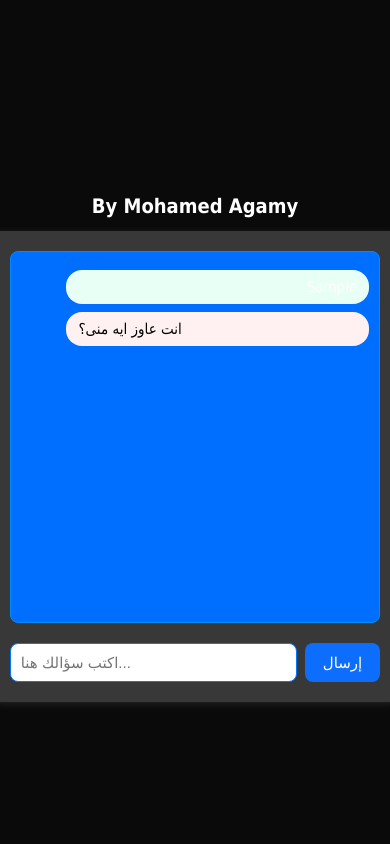
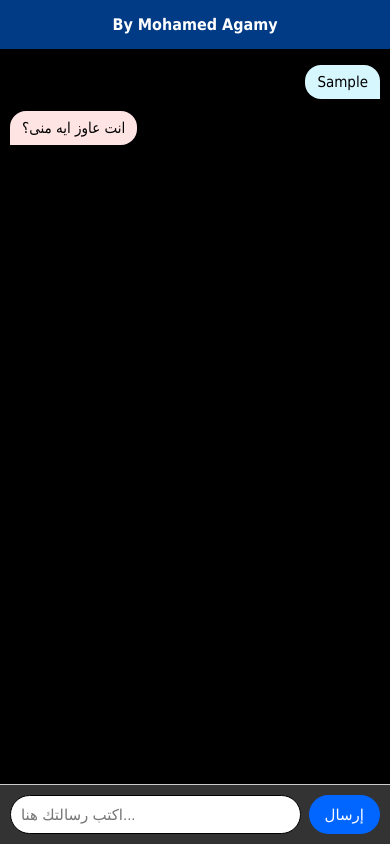
Before and after one commit to MG2009-pc/chat-bot, a plain HTML site: page index.html in a window 390 px wide. Both pictures are taken after typing "Sample" into the empty fields and a click on the button "إرسال". Drawn offline with Linux system fonts and the light colour scheme.

Commit message:
Add files via upload

```diff
--- a/index.html
+++ b/index.html
@@ -2,199 +2,105 @@
 <html lang="ar">
 <head>
   <meta charset="UTF-8">
-  <title>محادثة مع الشات بوت</title>
- <style>
-    body, html {
+  <title>محادثة واتساب</title>
+  <style>
+    body {
       margin: 0;
       padding: 0;
-      height: 100%;
+      height: 100vh;
+      display: flex;
+      justify-content: center;
+      align-items: center;
+      background: #0a0a0a;
+      font-family: Tahoma, Arial, sans-serif;
+    }
+    .chat-container {
+      background: #383838;
       width: 100%;
-      font-family: Arial, sans-serif;
-      background: #f0f0f0;
+      max-width: 480px;
+      height: 100vh;
       display: flex;
       flex-direction: column;
     }
-
-    /* صندوق المحادثة */
-    #chat-box {
+    .chat-header {
+      background: #013a85;
+      color: white;
+      padding: 15px;
+      text-align: center;
+      font-weight: bold;
+    }
+    .chat-box {
       flex: 1;
       overflow-y: auto;
-      padding: 15px;
-      background: #fff;
-    }
-
-    /* رسائل */
-    .msg {
-      margin: 8px 0;
       padding: 10px;
-      border-radius: 10px;
-      max-width: 75%;
-    }
-    .user {
-      background: #007bff;
-      color: #fff;
-      margin-left: auto;
-    }
-    .bot {
-      background: #e5e5e5;
-      margin-right: auto;
-    }
-
-    /* إدخال النص */
-    #input-box {
-      display: flex;
-      border-top: 1px solid #ccc;
-    }
-    #user-input {
-      flex: 1;
-      padding: 12px;
-      border: none;
-      outline: none;
-      font-size: 16px;
-    }
-    #send-btn {
-      padding: 12px 20px;
-      border: none;
-      background: #007bff;
-      color: #fff;
-      cursor: pointer;
-    }
-
-
-
-
-
-
-
-        /* ...existing code... */
-
-/* Responsive styles for mobile screens */
-@media (max-width: 600px) {
-  .chat-container {
-    width: 100vw !important;
-    min-width: 0;
-    max-width: 100vw;
-    padding: 8px;
-    border-radius: 0;
-    box-shadow: none;
-  }
-  .chat-box {
-    height: 60vw;
-    min-height: 200px;
-    font-size: 14px;
-    padding: 6px;
-  }
-  .message {
-    font-size: 14px;
-    padding: 7px 10px;
-    max-width: 95%;
-  }
-  input[type="text"], button {
-    font-size: 14px;
-    padding: 8px;
-  }
-  h1 {
-    font-size: 20px;
-  }
-  body {
-    align-items: flex-start;
-    padding-top: 10vw;
-    height: 100dvh;
-  }
-}
-    body {
-      background: #0a0a0a;
-      font-family: Tahoma, Arial, sans-serif;
-      display: flex;
-      justify-content: center;
-      align-items: center;
-      height: 100vh;
-    }
-    .chat-container {
-      background: #383838;
-      width: 400px;
-      max-width: 95vw;
-      border-radius: 10px;
-      box-shadow: 0 2px 8px rgba(255, 255, 255, 0.1);
-      padding: 20px;
+      background: #000000;
       display: flex;
       flex-direction: column;
-      gap: 10px;
-    }
-    .chat-box {
-      height: 350px;
-      overflow-y: auto;
-      border: 1px solid #008cff;
-      border-radius: 8px;
-      padding: 10px;
-      background: #006eff;
-      margin-bottom: 10px;
-      direction: rtl;
     }
     .message {
-      margin: 8px 0;
+      max-width: 75%;
       padding: 8px 12px;
+      margin: 6px 0;
       border-radius: 16px;
-      max-width: 80%;
-      word-break: break-word;
+      word-wrap: break-word;
       font-size: 15px;
     }
     .user {
-      background: #e7fff4;
+      background: #d7f7ff;
       align-self: flex-end;
-      text-align: right;
+      border-bottom-right-radius: 0;
     }
     .bot {
-      background: #fff1f1;
+      background: #ffe4e4;
       align-self: flex-start;
-      text-align: left;
+      border-bottom-left-radius: 0;
     }
     .input-row {
       display: flex;
-      gap: 8px;
+      padding: 10px;
+      background: #333333;
+      border-top: 1px solid #ccc;
     }
-    input[type="text"] {
+    .input-row input {
       flex: 1;
       padding: 10px;
-      border-radius: 8px;
-      border: 1px solid #0077ff;
+      border-radius: 20px;
+      border: 1px solid #000000;
+      outline: none;
       font-size: 15px;
     }
-    button {
-      padding: 10px 18px;
+    .input-row button {
+      margin-left: 8px;
+      padding: 10px 16px;
       border: none;
-      border-radius: 8px;
-      background: #0d6efd;
-      color: #fff;
+      border-radius: 20px;
+      background: #0066ff;
+      color: white;
       font-size: 15px;
       cursor: pointer;
-      transition: background 0.2s;
     }
-    button:disabled {
+    .input-row button:disabled {
       background: #aaa;
       cursor: not-allowed;
     }
   </style>
 </head>
 <body>
-    <center>
-   <h1 style="color: white;">By Mohamed Agamy</h1>
-     </center>
-  <div class="chat-container" style="width: 80%;">
+  <div class="chat-container">
+    <div class="chat-header">By Mohamed Agamy</div>
     <div class="chat-box" id="chatBox"></div>
     <form class="input-row" id="chatForm">
-      <input type="text" id="userInput" placeholder="اكتب سؤالك هنا..." autocomplete="off" required />
+      <input type="text" id="userInput" placeholder="اكتب رسالتك هنا..." autocomplete="off" required />
       <button type="submit">إرسال</button>
     </form>
   </div>
+
   <script>
     const chatBox = document.getElementById('chatBox');
     const chatForm = document.getElementById('chatForm');
     const userInput = document.getElementById('userInput');
 
-   // ...existing code...
-    // ردود افتراضية للشات بوت
-    const botReplies = [
+  const botReplies = [
       "عايز ايه ؟",
       "جايه معاك بايه",
       "ايه يا كسامك",
@@ -219,7 +125,6 @@
 
     ];
 
-    // مصفوفة مؤقتة للردود غير المستخدمة
     let availableReplies = [...botReplies];
 
     function getRandomReply() {
@@ -228,7 +133,7 @@
       }
       const idx = Math.floor(Math.random() * availableReplies.length);
       const reply = availableReplies[idx];
-      availableReplies.splice(idx, 1); // احذف الرد من المصفوفة المؤقتة
+      availableReplies.splice(idx, 1);
       return reply;
     }
 
@@ -247,7 +152,6 @@
       addMessage(question, 'user');
       userInput.value = '';
 
-      // رد عشوائي من البوت بعد نصف ثانية بدون تكرار
       setTimeout(() => {
         const reply = getRandomReply();
         addMessage(reply, 'bot');
```
